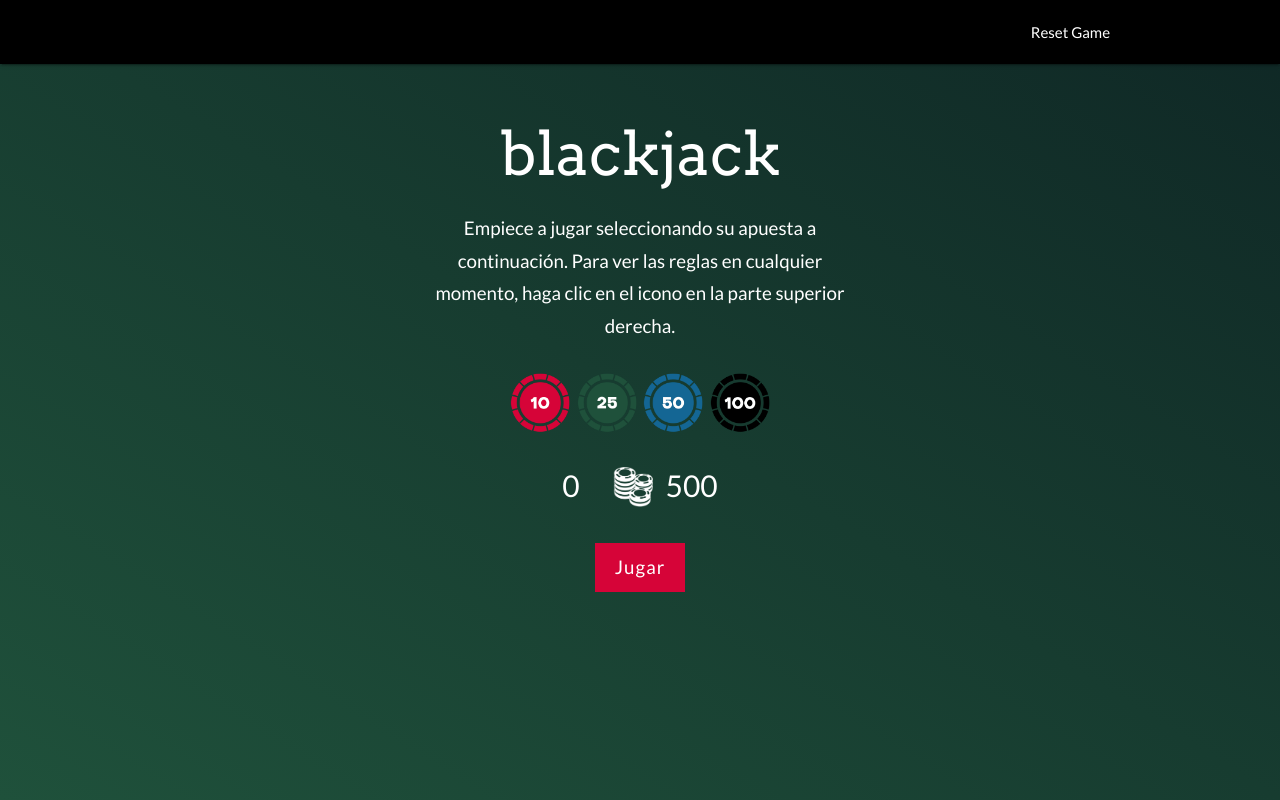
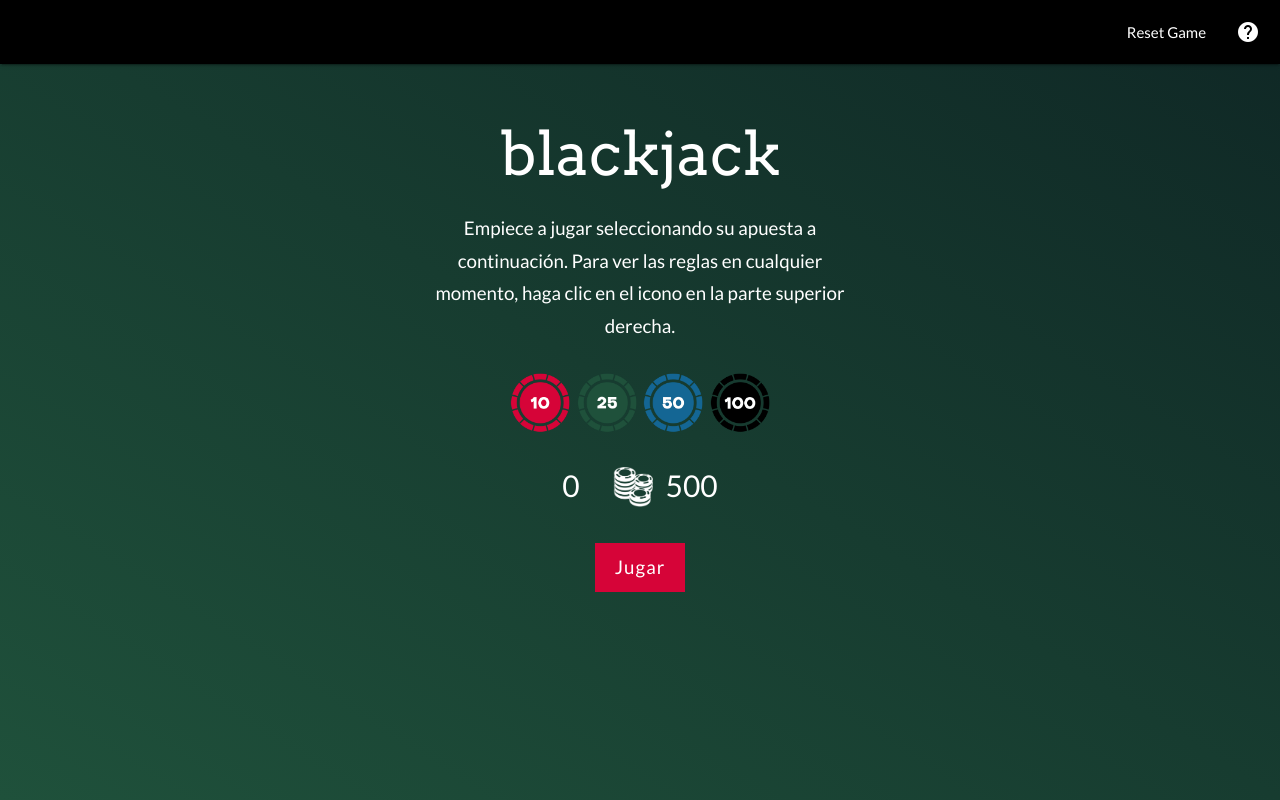
Before and after one commit to NelsonBarrios/blackjack, a plain HTML site: page index.html in a window 1280 px wide. Drawn offline with nearby package versions, Linux system fonts and the light colour scheme.

Commit message:
Update Blackjack Game

```diff
--- a/index.html
+++ b/index.html
@@ -20,7 +20,7 @@
 			<span class="left brand-logo"></span>
 			<ul id="nav-mobile" class="right">
 				<li><a href="#" id="reset-game">Reset Game</a></li>
-				<li><a href="#" class="rules-nav"><i class="material-icons">ayuda</i></a></li>
+				<li><a href="#" class="rules-nav"><i class="material-icons">help</i></a></li>
 			</ul>
 	    </div>
 	</nav>
```
